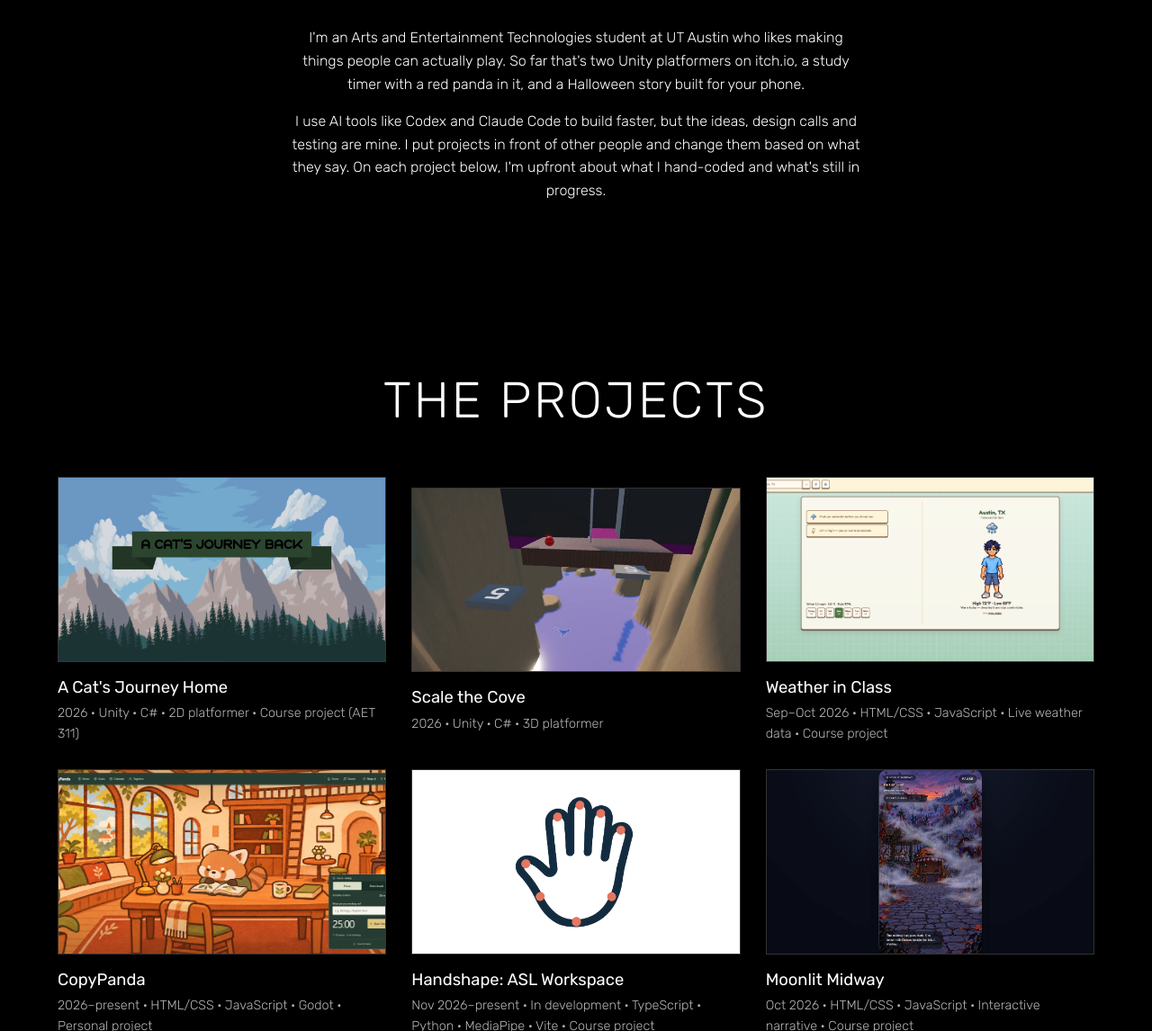
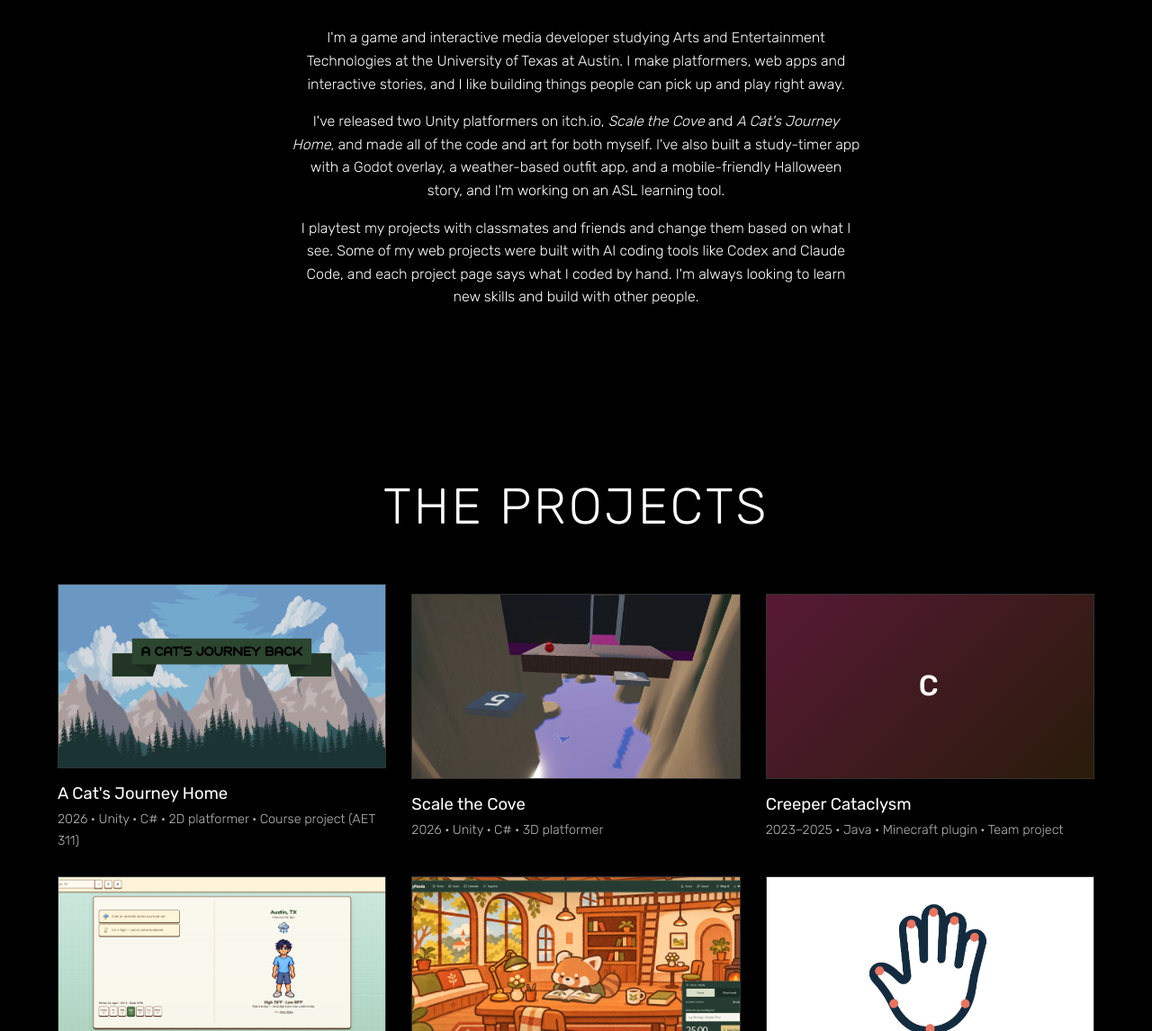
Before and after one commit to TristanTengGH2/tristantenggh2.github.io, a plain HTML site: page index.html in a window 1280 px wide. Shown: the part 1025-2171 px from the top of the page at 90% size. Drawn offline with Linux system fonts and the light colour scheme.

Commit message:
Rewrite About, add Creeper Cataclysm
Co-Authored-By: Claude Sonnet 5.5 <noreply@anthropic.com>

```diff
--- a/index.html
+++ b/index.html
@@ -30,8 +30,9 @@
     <section id="about" class="narrow">
       <h2>ABOUT</h2>
       <img class="portrait" src="assets/tristan.jpg" alt="Portrait of Tristan Teng" width="220" height="220">
-      <p>I'm an Arts and Entertainment Technologies student at UT Austin who likes making things people can actually play. So far that's two Unity platformers on itch.io, a study timer with a red panda in it, and a Halloween story built for your phone.</p>
-      <p>I use AI tools like Codex and Claude Code to build faster, but the ideas, design calls and testing are mine. I put projects in front of other people and change them based on what they say. On each project below, I'm upfront about what I hand-coded and what's still in progress.</p>
+      <p>I'm a game and interactive media developer studying Arts and Entertainment Technologies at the University of Texas at Austin. I make platformers, web apps and interactive stories, and I like building things people can pick up and play right away.</p>
+      <p>I've released two Unity platformers on itch.io, <em>Scale the Cove</em> and <em>A Cat's Journey Home</em>, and made all of the code and art for both myself. I've also built a study-timer app with a Godot overlay, a weather-based outfit app, and a mobile-friendly Halloween story, and I'm working on an ASL learning tool.</p>
+      <p>I playtest my projects with classmates and friends and change them based on what I see. Some of my web projects were built with AI coding tools like Codex and Claude Code, and each project page says what I coded by hand. I'm always looking to learn new skills and build with other people.</p>
     </section>
 
     <section id="projects">
--- a/projects.js
+++ b/projects.js
@@ -33,6 +33,18 @@ const PROJECTS = [
       { label: "Play on itch.io", url: "https://tristanteng.itch.io/scale-the-cove" },
       { label: "Source", url: "https://github.com/TristanTengGH/3dplatformer" }
     ]
+  },
+  {
+    title: "Creeper Cataclysm",
+    year: "2023–2025",
+    tags: "Java · Minecraft plugin · Team project",
+    bullets: [
+      "Team-based Minecraft minigame plugin with a queue and lobby system, map zones, capture progress, team statues, a gold shop and a grappling hook.",
+      "Built with Java, ProtocolLib and WorldEdit, and updated to Minecraft 1.21.5."
+    ],
+    image: "",
+    video: "",
+    links: [{ label: "Source", url: "https://github.com/TristanTengGH2/CreeperCataclysm" }]
   },
   {
     title: "Weather in Class",
```
